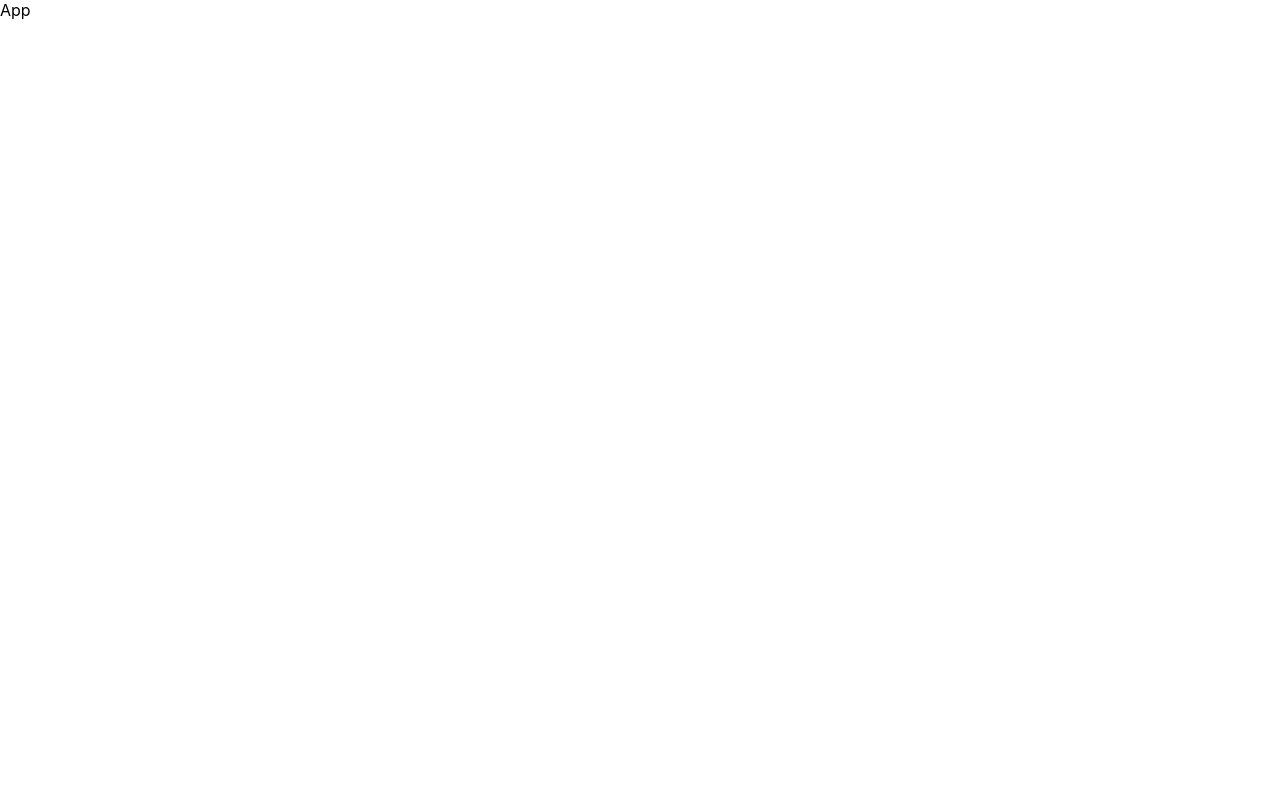
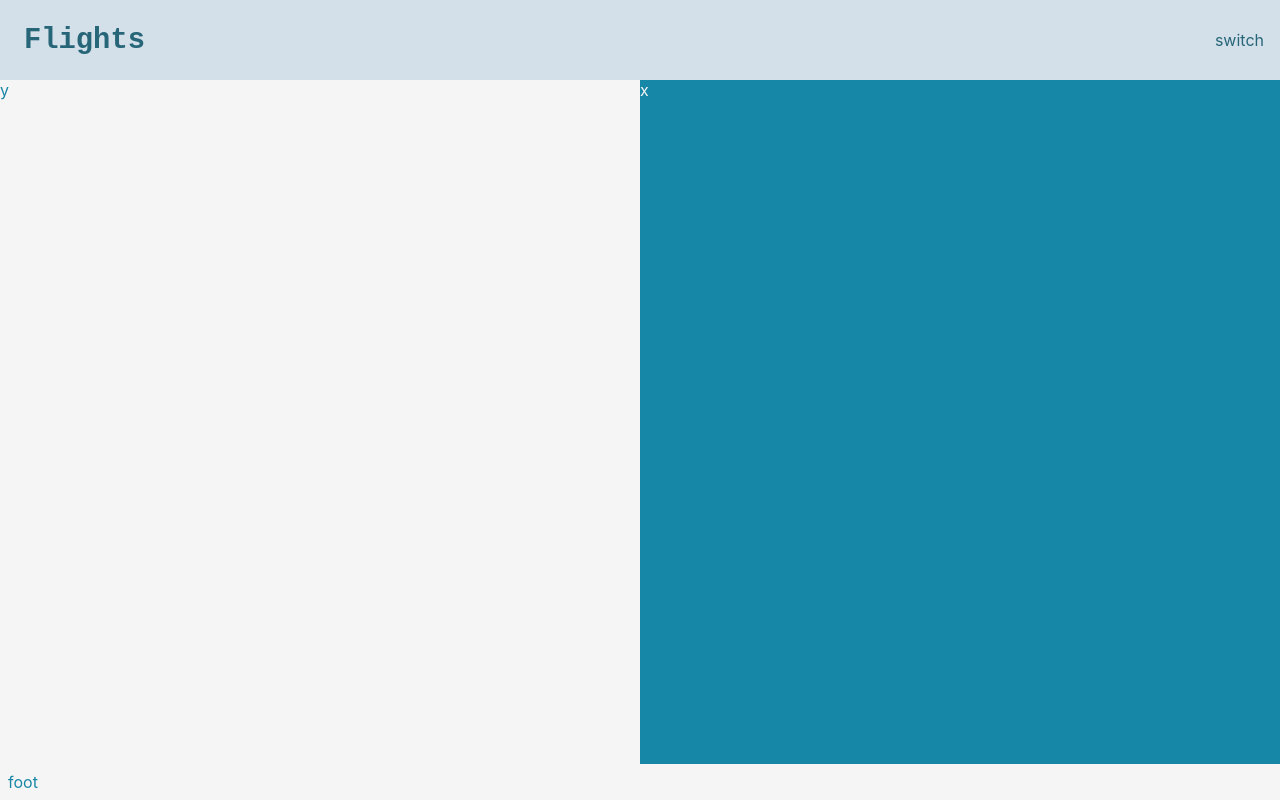
Before and after one commit to jacksondieter/travel-planner, a React (Create React App) app: page / in a window 1280 px wide. Built offline with nearby package versions, Linux system fonts and the light colour scheme.

Commit message:
feat(layout): Add main layout

```diff
--- a/package.json
+++ b/package.json
@@ -5,10 +5,11 @@
   "dependencies": {
     "react": "^17.0.1",
     "react-dom": "^17.0.1",
-    "react-scripts": "4.0.3"
+    "react-scripts": "4.0.3",
+    "styled-components": "^5.2.1",
   },
   "scripts": {
-    "start": "HTTPS=true react-scripts start",
+    "start": "react-scripts start",
     "build": "react-scripts build",
     "test": "react-scripts test",
     "eject": "react-scripts eject",
@@ -41,6 +42,7 @@
     "@types/node": "^12.20.6",
     "@types/react": "^17.0.3",
     "@types/react-dom": "^17.0.2",
+    "@types/styled-components": "^5.1.9",
     "@typescript-eslint/eslint-plugin": "^4.18.0",
     "@typescript-eslint/parser": "^4.18.0",
     "eslint": "^7.22.0",
--- a/src/App.tsx
+++ b/src/App.tsx
@@ -1,10 +1,21 @@
 import React from 'react';
+import FlightList from './components/FlightList';
+import MapContainer from './components/MapContainer';
+import { Container } from './components/ui';
+import NavBarComponent from './NavBar';
 
 function App() {
   return (
-    <div>
-      App
-    </div>
+    <Container>
+      <Container.Header>
+        <NavBarComponent title={'Flights'}/>
+      </Container.Header>
+      <Container.Main>
+        <FlightList/>
+        <MapContainer/>
+      </Container.Main>
+      <Container.Footer>foot</Container.Footer>
+    </Container>
   );
 }
 
--- /dev/null
+++ b/src/NavBar.tsx
@@ -0,0 +1,16 @@
+import React from 'react'
+import { useTheme } from './theme/styleProvider';
+import {NavBar} from './components/ui'
+
+type NavBarProps = { title: string }
+const NavBarComponent: React.FC<NavBarProps> = ({ title }) => {
+  const toggleTheme = useTheme()
+  return (
+    <NavBar>
+      <NavBar.Brand>{title}</NavBar.Brand>
+      <div onClick={()=>toggleTheme()}>switch</div>
+    </NavBar>
+  );
+};
+
+export default NavBarComponent;
--- /dev/null
+++ b/src/components/FlightList.tsx
@@ -0,0 +1,23 @@
+import React from 'react'
+import styled from 'styled-components'
+import {device} from '../theme/styleProvider'
+
+const FlightContainer = styled.section`
+  flex: 0 0 100%;
+  display:flex;
+  background: ${({ theme }) => theme.body};
+  color: ${({ theme }) => theme.text};
+  @media only screen and ${device.sm}{
+    flex: 0 0 50%;
+  }
+`
+
+function FlightList():React.ReactElement {
+  return (
+    <FlightContainer>
+      y
+    </FlightContainer>
+  )
+}
+
+export default FlightList
--- /dev/null
+++ b/src/components/MapContainer.tsx
@@ -0,0 +1,23 @@
+import React from 'react'
+import styled from 'styled-components'
+import {device} from '../theme/styleProvider'
+
+const MapWapper = styled.section`
+  display:none;
+  @media only screen and ${device.sm}{
+    display: flex;
+    flex: 0 0 50%;
+    background: ${({ theme }) => theme.text};
+    color: ${({ theme }) => theme.body};
+  }
+`
+
+function MapContainer():React.ReactElement {
+  return (
+    <MapWapper>
+      x
+    </MapWapper>
+  )
+}
+
+export default MapContainer
--- /dev/null
+++ b/src/components/ui/index.js
@@ -0,0 +1,50 @@
+import styled from 'styled-components'
+
+const HeaderStl = styled.header`
+  flex: 0 0 80px;
+  width: 100%;
+`
+
+const MainStl = styled.main`
+  flex:1 0 auto;
+  display:flex;
+`
+
+const FooterStl = styled.footer`
+  flex: 0 0 1.2rem;
+  margin: .5rem;
+  padding-left: .5rem;
+`
+
+const NavBarStl = styled.nav`
+  height: 80px;
+  width: 100%;
+  padding: 1rem;
+  display: flex;
+  align-items: center;
+  position: sticky;
+  top:0px;
+  background: ${({ theme }) => theme.primary.body};
+  color: ${({ theme }) => theme.primary.text};
+`
+
+const BrandStl = styled.a`
+  font-family: 'Courier New', 'Courier', 'Lucida Sans Typewriter', 'Lucida Typewriter', monospace;
+  font-size:1.8em;
+  font-weight:600;
+  flex:0 0 auto;
+  margin-right:auto;
+  margin-left:.5rem;
+`
+
+export const NavBar = ({children}) => (<NavBarStl>{children}</NavBarStl>)
+const Brand = ({children}) => (<BrandStl>{children}</BrandStl>)
+NavBar.Brand = Brand
+
+export const Container = ({children}) => (<div className='app'>{children}</div>)
+const Header = ({children}) => (<HeaderStl>{children}</HeaderStl>)
+const Main = ({children}) => (<MainStl>{children}</MainStl>)
+const Footer = ({children}) => (<FooterStl>{children}</FooterStl>)
+Container.Header = Header
+Container.Main = Main
+Container.Footer = Footer
--- a/src/index.css
+++ b/src/index.css
@@ -1,55 +1,9 @@
-@import-normalize;
-
 body {
   margin: 0;
+  padding: 0;
   font-family: -apple-system, BlinkMacSystemFont, 'Segoe UI', 'Roboto', 'Oxygen',
     'Ubuntu', 'Cantarell', 'Fira Sans', 'Droid Sans', 'Helvetica Neue',
     sans-serif;
   -webkit-font-smoothing: antialiased;
   -moz-osx-font-smoothing: grayscale;
 }
-
-code {
-  font-family: source-code-pro, Menlo, Monaco, Consolas, 'Courier New',
-    monospace;
-}
-
-
-.App {
-  text-align: center;
-}
-
-.App-logo {
-  height: 40vmin;
-  pointer-events: none;
-}
-
-@media (prefers-reduced-motion: no-preference) {
-  .App-logo {
-    animation: App-logo-spin infinite 20s linear;
-  }
-}
-
-.App-header {
-  background-color: #282c34;
-  min-height: 100vh;
-  display: flex;
-  flex-direction: column;
-  align-items: center;
-  justify-content: center;
-  font-size: calc(10px + 2vmin);
-  color: white;
-}
-
-.App-link {
-  color: #61dafb;
-}
-
-@keyframes App-logo-spin {
-  from {
-    transform: rotate(0deg);
-  }
-  to {
-    transform: rotate(360deg);
-  }
-}
--- a/src/index.tsx
+++ b/src/index.tsx
@@ -2,11 +2,14 @@ import React from 'react';
 import {render} from 'react-dom';
 import './index.css';
 import App from './App';
+import {StyleProvider} from './theme/styleProvider'
 // import reportWebVitals from './reportWebVitals';
 
 render(
   <React.StrictMode>
-    <App />
+    <StyleProvider>
+      <App />
+    </StyleProvider>
   </React.StrictMode>,
   document.getElementById('root')
 );
--- /dev/null
+++ b/src/theme/styleProvider.js
@@ -0,0 +1,111 @@
+import React, { createContext, useState, useContext } from 'react';
+import { createGlobalStyle, ThemeProvider } from 'styled-components';
+
+// export type Theme = React.CSSProperties;
+
+// type Themes = {
+//   dark: Theme;
+//   light: Theme;
+// };
+
+// https://colorhunt.co/palette/252807
+const darker = '#276678'
+const dark = '#1687a7'
+const light = '#d3e0ea'
+const lighter = '#f6f5f5'
+
+const size = {
+  xs: '320px',
+  sm: '769px',
+  lg: '1200px',
+}
+export const device = {
+  xs: `(min-width: ${size.xs})`,
+  sm: `(min-width: ${size.sm})`,
+  lg: `(min-width: ${size.lg})`
+}
+
+export const GlobalStyles = createGlobalStyle`
+  *,
+  *::after,
+  *::before {
+    box-sizing: border-box;
+  }
+
+  body {
+    display: flex;
+    flex-direction: column;
+    margin: 0;
+    padding: 0;
+    font-family: BlinkMacSystemFont, -apple-system, 'Segoe UI', Roboto, Helvetica, Arial, sans-serif;
+  }
+
+  .app{
+    display: flex;
+    flex-direction: column;
+    justify-content: center;
+    align-items: center;
+    height: 100vh;
+    transition: all 0.25s linear;
+    background: ${({ theme }) => theme.body};
+    color: ${({ theme }) => theme.text};
+  }
+
+  main,
+  header,
+  footer{
+    width:100%;
+  }
+`;
+
+export const themes = {
+  dark: {
+    body: darker,
+    text: lighter,
+    primary:{
+      body: dark,
+      text: light,
+    }
+  },
+  light: {
+    body: lighter,
+    text: dark,
+    primary:{
+      body: light,
+      text: darker,
+    }
+  },
+};
+
+const ThemeContext = createContext();
+
+export function StyleProvider({ children }) {
+  const [theme, setTheme] = useState('light');
+  function toggleTheme(){
+    if (theme === 'light') {
+      setTheme('dark');
+    } else {
+      setTheme('light');
+    }
+  }
+
+  return (
+    <ThemeContext.Provider value={toggleTheme}>
+      <ThemeProvider theme={themes[theme]}>
+        <>
+          <GlobalStyles />
+          {children}
+        </>
+      </ThemeProvider>
+    </ThemeContext.Provider>
+  );
+}
+
+
+export function useTheme(){
+  const context = useContext( ThemeContext )
+  if(!context){
+    throw new Error('useTheme must be used within a StyleProvider')
+  }
+  return context
+}
```
